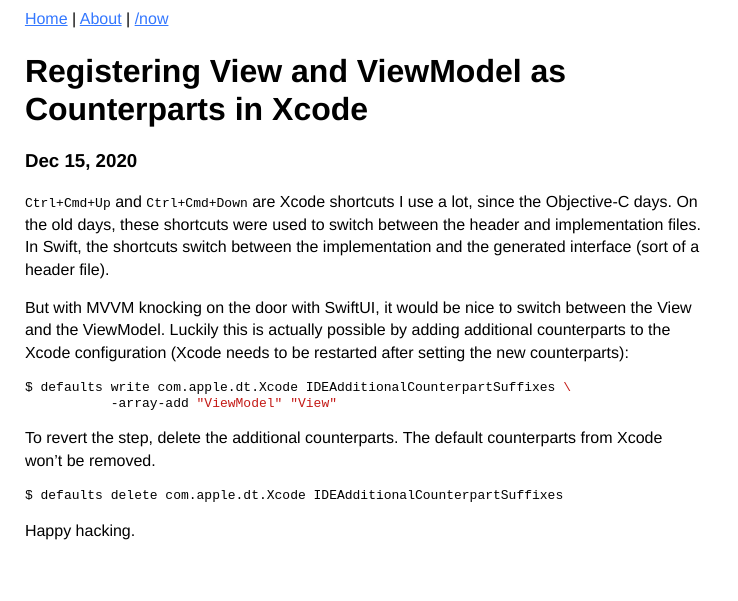
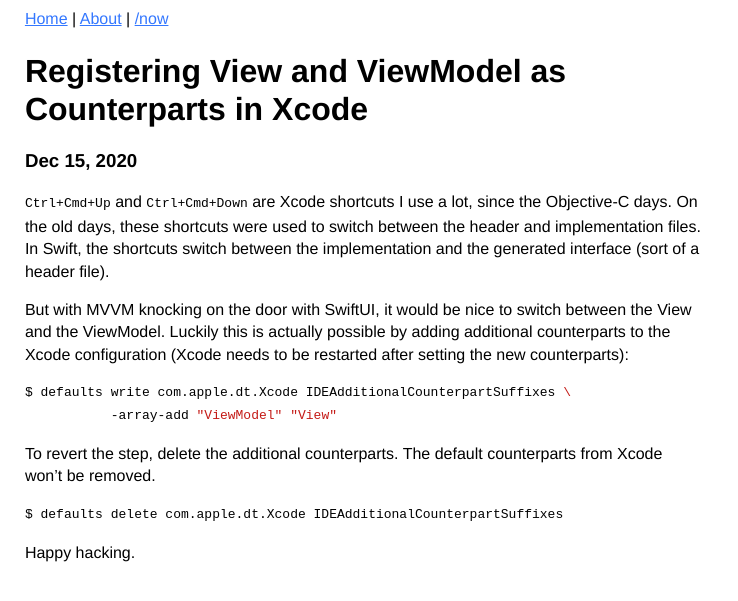
Before and after one commit to otaviocc/otaviocc.github.com, a Jekyll site: the page built from _posts/2020-12-15-xcode-counterparts.md, in a window 1280 px wide. Shown: the top 601 px of the page, without its empty margins (0-738 px from the left). Built offline with Jekyll 4.4.1, drawn with Linux system fonts in a browser that asks for light colours.

Commit message:
Increase font size and line height

```diff
--- a/assets/css/style.css
+++ b/assets/css/style.css
@@ -9,8 +9,7 @@ body {
 }
 
 pre, code {
-    font-size: 1em;
-    line-height: 1.2em;
+    white-space: pre;
 }
 
 main {
```
